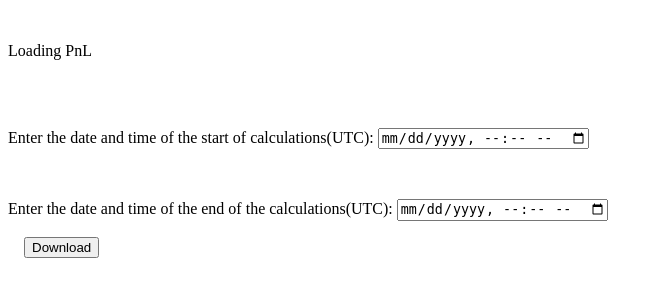
After one commit to igo-mo-t/App3, a Flask app: template project/templates/custom_period_form.html in a window 1280 px wide. The commit adds this page. Shown: the top 300 px of the page, without its empty margins (0-663 px from the left). Run offline with Flask 2, Linux system fonts and the light colour scheme; the template is opened without the code that fills it, so the values that code supplies are empty; some libraries are stand-ins or nearby versions.

Commit message:
updated templates

```diff
--- a/project/templates/PnL.html
+++ b/project/templates/PnL.html
@@ -2,14 +2,14 @@
 <html lang="en">
 <head>
   <meta charset="UTF-8">
-  <title>Title</title>
+  <title>PnL_All_Period</title>
 </head>
 <body>
 
-  <p>PnL: {{ PnL }}</p>
+  <p>PnL(USD): {{ PnL }}</p>
   <p>PnL_%: {{ PnL_percent }}</p>
   <p>Index PnL: {{ Index_PnL }}</p>
-  <p>Period: {{ Period }}</p>
+  <p>Period(UTC): {{ Period }}</p>
 
 </body>
 </html>
--- /dev/null
+++ b/project/templates/custom_period_form.html
@@ -0,0 +1,39 @@
+<!DOCTYPE html>
+<html lang="en">
+<head>
+    <meta charset="UTF-8">
+    <title>PnL</title>
+</head>
+<body>
+    <p>Loading PnL</p>
+    {% if PnL %}
+        <p>PnL(USD): {{ PnL }}</p>
+    {% endif %}
+    {% if PnL_percent %}
+        <p>PnL_%: {{ PnL_percent }}</p>
+    {% endif %}
+    {% if Index_PnL %}
+        <p>Index PnL: {{ Index_PnL }}</p>
+    {% endif %}
+    {% if Period %}
+        <p>Period(UTC): {{ Period }}</p>
+    {% endif %}
+
+    <form action="" method="post">
+        <p>
+    <label for="party">Enter the date and time of the start of calculations(UTC):</label>
+    <input id="party" type="datetime-local" name="datetime_1" />
+</p>
+
+    <form action="" method="post">
+        <p>
+    <label for="party">Enter the date and time of the end of the calculations(UTC):</label>
+    <input id="party" type="datetime-local" name="datetime_2" />
+</p>
+<p>
+    <input type="submit" value="Download">
+</p>
+    </form>
+
+</body>
+</html>
```
